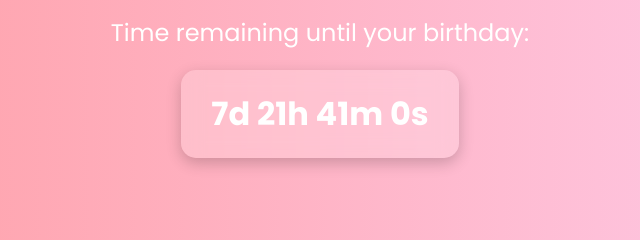
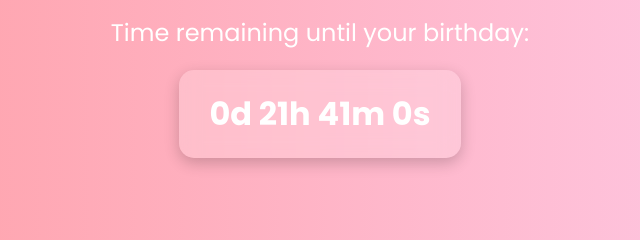
Before and after one commit to paoidvln/happBirthday, a plain HTML site: page index.html in a window 1280 px wide. Shown: the part 388-628 px from the top of the page, 320-960 px from the left. Drawn offline with Linux system fonts and the light colour scheme.

Commit message:
Update index.html

```diff
--- a/index.html
+++ b/index.html
@@ -90,7 +90,7 @@
         }
 
         function updateCountdown() {
-            const birthday = getNextBirthday(3, 30); // Change to your birth month and day
+            const birthday = getNextBirthday(3, 23); // Change to your birth month and day
             const now = new Date();
             const diff = birthday - now;
 
```
